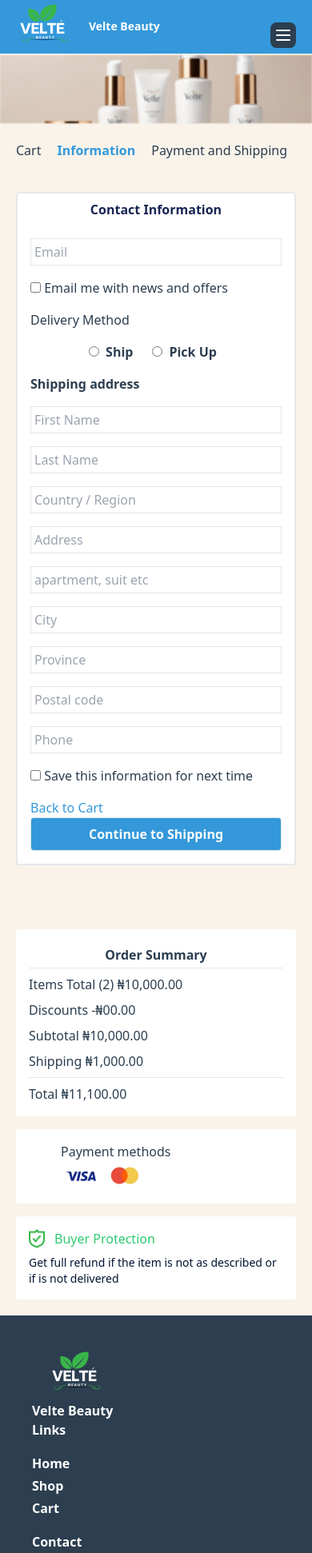
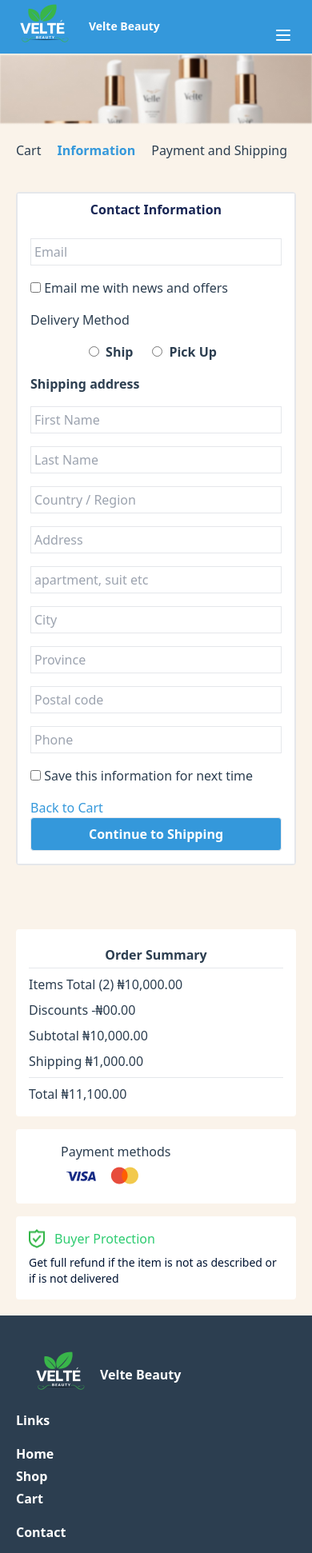
Before and after one commit to Igraziella/Timbu-Cloud-Shop, a React (Vite) app in the folder timbu-shop-app/: page /info in a window 390 px wide. Shown: the top 1942 px of the page at 80% size. Built offline with nearby package versions, Linux system fonts and the light colour scheme.

Commit message:
added responsiveness

```diff
--- a/timbu-shop-app/src/components/Footer.jsx
+++ b/timbu-shop-app/src/components/Footer.jsx
@@ -10,8 +10,8 @@ import { PiTiktokLogo } from "react-icons/pi";
 const Footer = () => {
   return (
 	<>
-    <div className="lg:flex justify-between bg-[#2C3E50] text-white py-10 px-10">
-		<div className=''>
+    <div className="lg:flex justify-between bg-[#2C3E50] text-white py-10 px-5">
+		<div className='flex flex-row items-center mb-3'>
 			<img src="/velte-logo.png" alt="" />
 			<h1 className="font-bold">Velte Beauty</h1>
 		</div>
--- a/timbu-shop-app/src/components/Hamburger.jsx
+++ b/timbu-shop-app/src/components/Hamburger.jsx
@@ -6,7 +6,7 @@ const Hamburger = ({ toggleMenu, menuOpen }) => {
     <>
       <button
         onClick={toggleMenu}
-        className="md:hidden inline-flex items-center bg-[#2C3E50] border-0 py-1 px-1 rounded-lg focus:outline-none hover:bg-[#2C3E50] top-7 right-5 p-4 md:mt:0 mb-3 mr-0 absolute z-20"
+        className="md:hidden inline-flex items-center border-0 py-1 px-1 rounded-lg focus:outline-none hover:bg-[#2C3E50] top-7 right-5 p-4 md:mt:0 mb-3 mr-0 absolute z-20"
       >
         <svg
           className="w-6 h-6"
```
